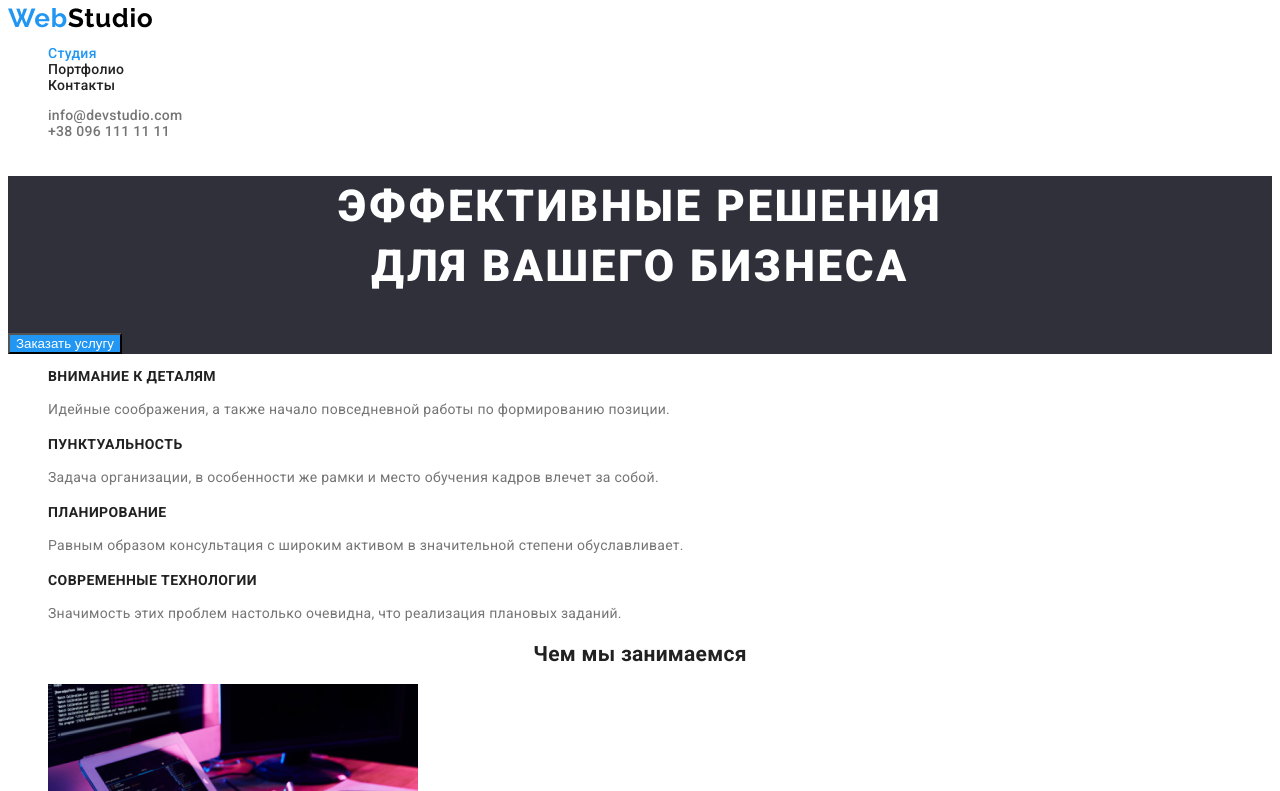
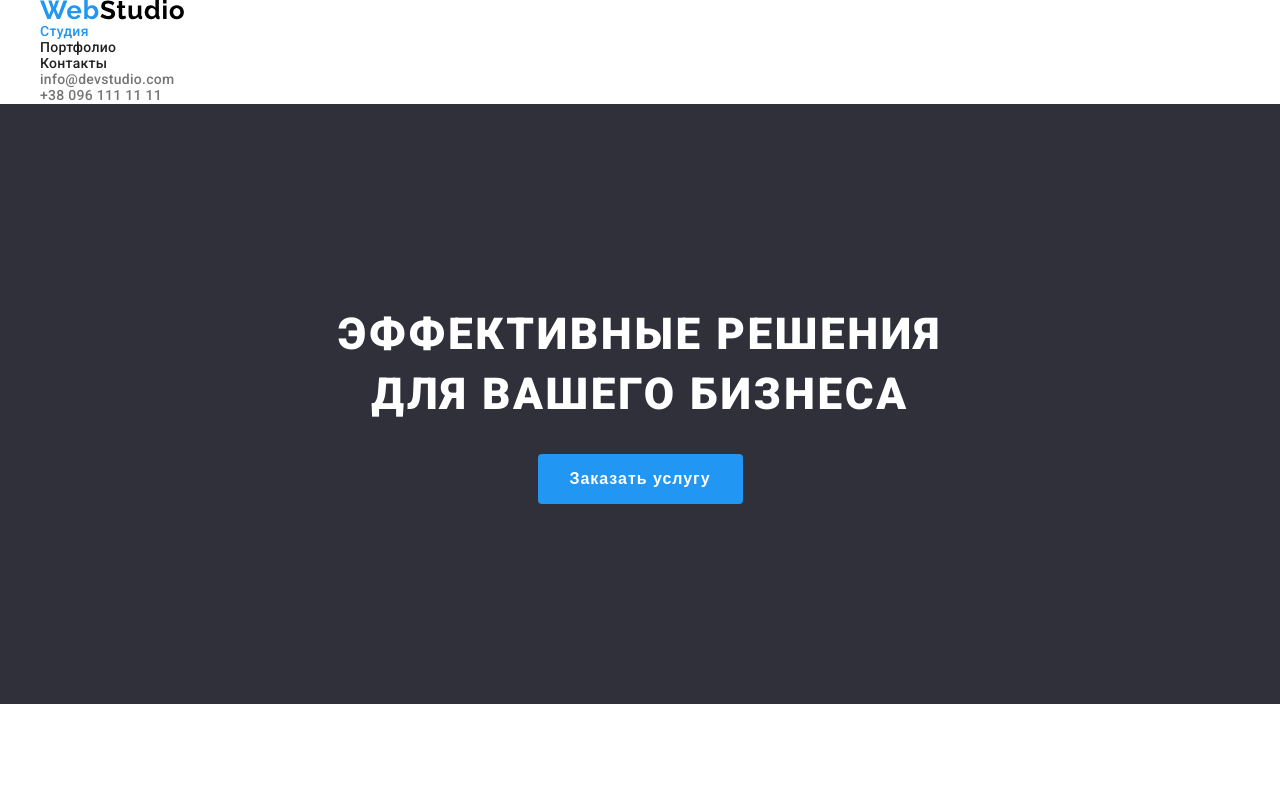
Before and after one commit to Roman-Pecheniuk/goit-markup-hw-03, a plain HTML site: page index.html in a window 1280 px wide. Shown: the top 791 px of the page. Drawn offline with nearby package versions, Linux system fonts and the light colour scheme.

Commit message:
block-studio

```diff
--- a/index.html
+++ b/index.html
@@ -4,13 +4,14 @@
     <meta charset="UTF-8">
     <meta name="viewport" content="width=device-width, initial-scale=1.0">
     <title>Web Studio</title>
-    <link rel="stylesheet" href="./style/style.css">
     <link rel="preconnect" href="https://fonts.gstatic.com">
     <link href="https://fonts.googleapis.com/css2?family=Roboto:wght@400;500;700;900&display=swap" rel="stylesheet">
+    <link rel="stylesheet" href="https://cdnjs.cloudflare.com/ajax/libs/modern-normalize/1.0.0/modern-normalize.min.css">
+    <link rel="stylesheet" href="./style/style.css">
 </head>
 <body>
-    <header>
-        <a href="#"><img src="./images/logo-header.png" alt="logo"></a>
+    <header  class="container">
+        <a href="#"><img src="./images/logo-header.svg" alt="logo"></a>
         <nav>
             <ul class="list nav-list">
                 <li><a href="./index.html" class="link current">Студия</a></li>
@@ -30,7 +31,7 @@
             <button type="button" class="button primary">Заказать услугу</button>
         </section>
         <section>
-            <div>
+            <div class="container">
                 <ul class="list features">
                 <li>
                 <h3 class="title">ВНИМАНИЕ К ДЕТАЛЯМ</h3>
@@ -94,7 +95,7 @@
         </section>
     </main>
         <footer>
-            <a href="#"><img src="./images/logo-footer.png" alt="logo"></a>
+            <a href="#"><img src="./images/logo-footer.svg" alt="logo"></a>
             <address class="adress">
                 <ul class="list contact-list">
                         <li style="color: #ffffff;">г. Киев, пр-т Леси Украинки, 26</li>
@@ -105,5 +106,3 @@
         </footer>
     </body>
 </html>
-
-fsfddfs
--- a/style/style.css
+++ b/style/style.css
@@ -4,7 +4,17 @@
     --text-color: #757575;
     --btn2-color: #F5F4FA;
     --bgc2-color: #2F303A;
-    --bgc3-color: #e5e5e5;
+    --bgc3-color: #ffffff;
+}
+
+html{
+    box-sizing: border-box;
+}
+
+*,
+*::before,
+*::after{
+    box-sizing: inherit;
 }
 
 body{
@@ -22,6 +32,8 @@ body{
 .features .list,
 .work-list .list{
     list-style: none;
+    margin: 0;
+    padding: 0;
 }
 
 a{
@@ -29,6 +41,12 @@ a{
 }
 
 /*site-nav*/
+.container{
+    margin-left: auto;
+    margin-right: auto;
+    width: 1200px;
+}
+
 .nav-list .link{
     color: var(--prime-text-color);
 }
@@ -52,14 +70,18 @@ a{
 
 .hero{
     background-color: var(--bgc2-color);
+    text-align: center;
+    padding-top: 200px;
+    padding-bottom: 200px;
 }
 
 h1{
+    margin-top: 0;
+    margin-bottom: 30px;
     color: #ffffff;
     font-weight: 900;
     font-size: 44px;
     line-height: 60px;
-    text-align: center;
     letter-spacing: 0.06em;
     text-transform: uppercase;
 }
@@ -67,13 +89,20 @@ h1{
 .button{
     color: white;
     background-color: var(--link-color);
+    font-weight: 700;
+    font-size: 16px;
+    line-height: 1.875;
+    letter-spacing: 0.06em;
     font-family: inherit;
+    border: 0;
+    padding: 10px 32px;
 }
 
 .button.primary{
     color: white;
     background-color: var(--link-color);
     font-family: sans-serif;
+    border-radius: 4px;
 }
 
 .button.primary:hover,
@@ -90,12 +119,16 @@ h1{
     font-weight: 500;
     font-size: 16px;
     line-height: 26px;
+    padding: 6px 22px;
+    border-radius: 4px;
+    letter-spacing: 0.03em;
 }
 
 .button.secondary:hover,
 .button.secondary:focus{
     color: var(--bgc3-color);
     background-color: var(--link-color);
+    font-family: inherit;
 }
 
 .section-title{
@@ -110,12 +143,24 @@ h1{
 
 .features .title,
 .projects-list .title{
+    margin-top: 0;
+    margin-bottom: 10px;
     color: var(--prime-text-color);
     font-weight: 700;
     font-size: 14px;
     line-height: 16px;
     letter-spacing: 0.03em;
     text-transform: uppercase;
+}
+
+.features p{
+    margin-top: 0;
+    margin-bottom: 0;
+}
+
+.features{
+    padding-top: 90px;
+    padding-bottom: 90px;
 }
 
 .team .title{
@@ -133,6 +178,9 @@ h1{
     line-height: 1.71;
 }
 
+.team{
+    background-color: var(--btn2-color);
+}
 .team .text{
     color: var(--text-color);
     font-style: normal;
```
Also changed, not shown: portfolio.html (+32 -15 lines), images/logo-footer.svg (added), images/logo-header.svg (added).
